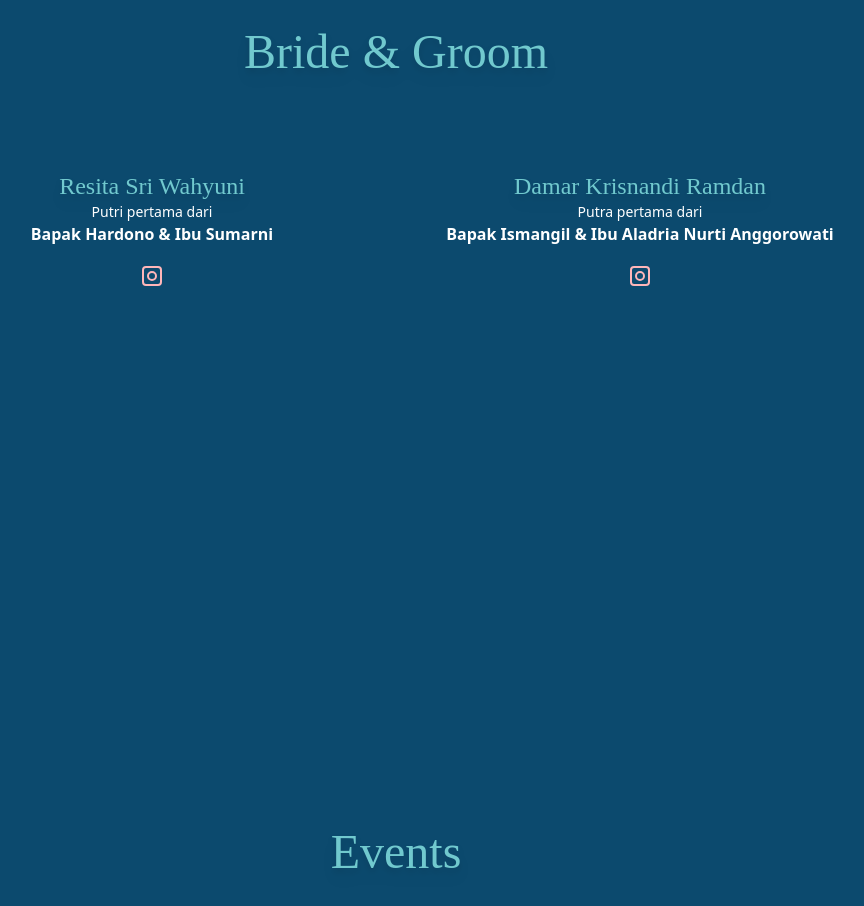
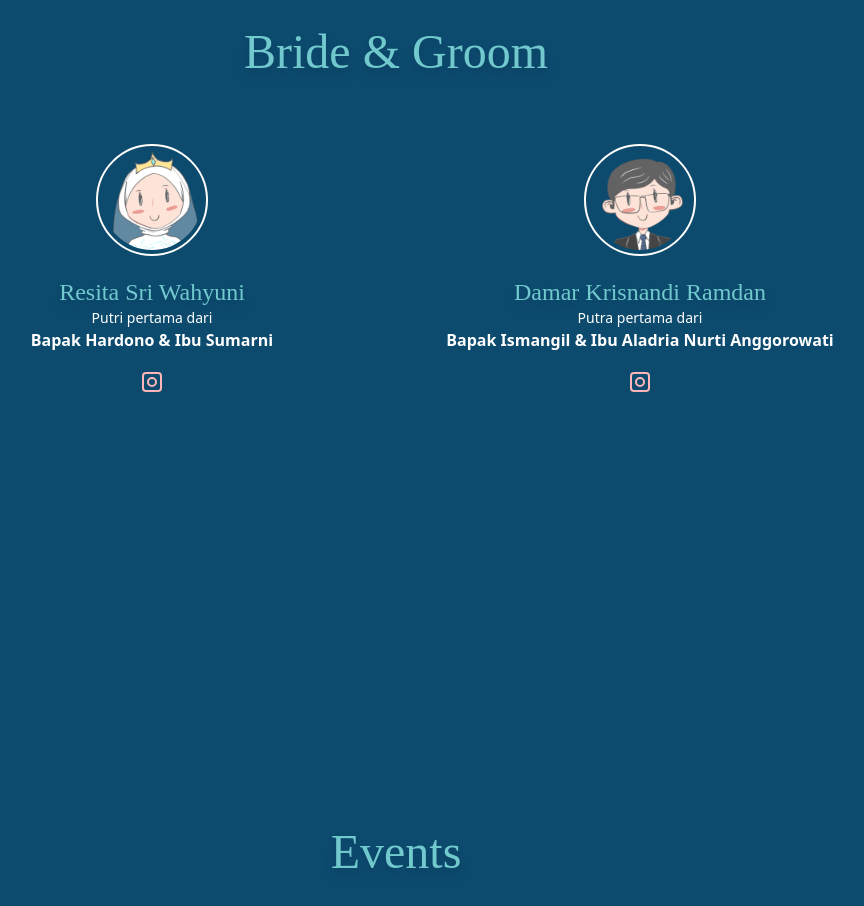
Before and after one commit to damarkrisnandi/menunggu-reda, a React (Create React App) app: page / in a window 1280 px wide. Shown: the part 820-1726 px from the top of the page, without its empty margins (244-1108 px from the left). Built offline with nearby package versions, Linux system fonts and the light colour scheme.

Commit message:
add avatar image

```diff
--- a/src/components/Family.jsx
+++ b/src/components/Family.jsx
@@ -17,6 +17,7 @@ class Family extends Component {
                             <div className=''>
                                 <Card
                                 theme={ theme }
+                                img="/Bride.png"
                                 nama="Resita Sri Wahyuni"
                                 desc1="Putri pertama dari"
                                 father="Hardono"
@@ -27,6 +28,7 @@ class Family extends Component {
                             <div>
                                 <Card
                                 theme={ theme }
+                                img="/Groom.png"
                                 nama="Damar Krisnandi Ramdan"
                                 desc1="Putra pertama dari"
                                 father="Ismangil"
--- a/src/components/parts/Card.jsx
+++ b/src/components/parts/Card.jsx
@@ -1,19 +1,19 @@
 import { Fragment } from "react";
 import './instagram.css'
 
-const Card = ({nama, desc1, father, mother, instaUrl, theme}) => {
+const Card = ({nama, desc1, father, mother, instaUrl, theme, img}) => {
     return (
         <Fragment>
             <div className='
-                    flex flex-col justify-center items-center
-                    h-52'>
+                    flex flex-col justify-center items-center p-5'>
+                <img src={img} alt={nama} className="w-28 h-28 p-1 rounded-full border-white border-2 mb-5" />
                 <div className={`${theme.headerStyle} text-2xl text-center`}>{nama || 'Default Nama'}</div>
                 <div className="text-white text-sm text-center">{desc1}</div>
                 <div className="text-white font-semibold text-center">Bapak {father} &amp; Ibu {mother}</div>
 
                 <div className="mb-5"></div>
-                <a href={instaUrl} target="_blank" rel="noopener noreferrer" >
-                    <button className="gg-instagram"></button>
+                <a href={instaUrl} target="_blank" rel="noopener noreferrer" className="mb-5">
+                    <button className="gg-instagram transition-all duration-200 delay-100 transform hover:scale-125"></button>
                 </a>
             </div>
         </Fragment>
```
Also changed, not shown: public/Bride.png (added), public/Groom.png (added).
